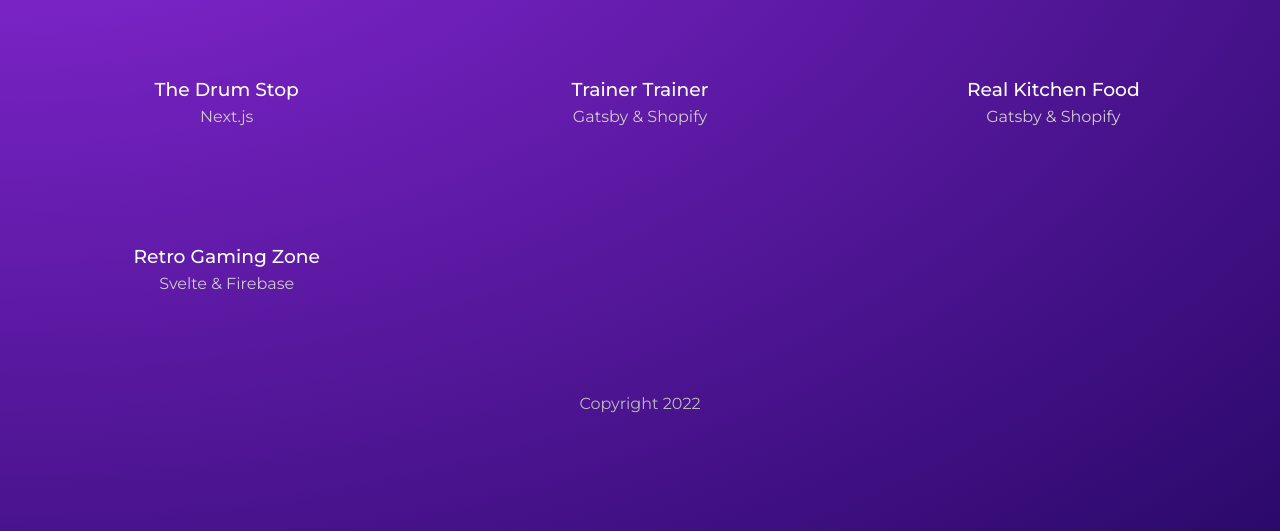
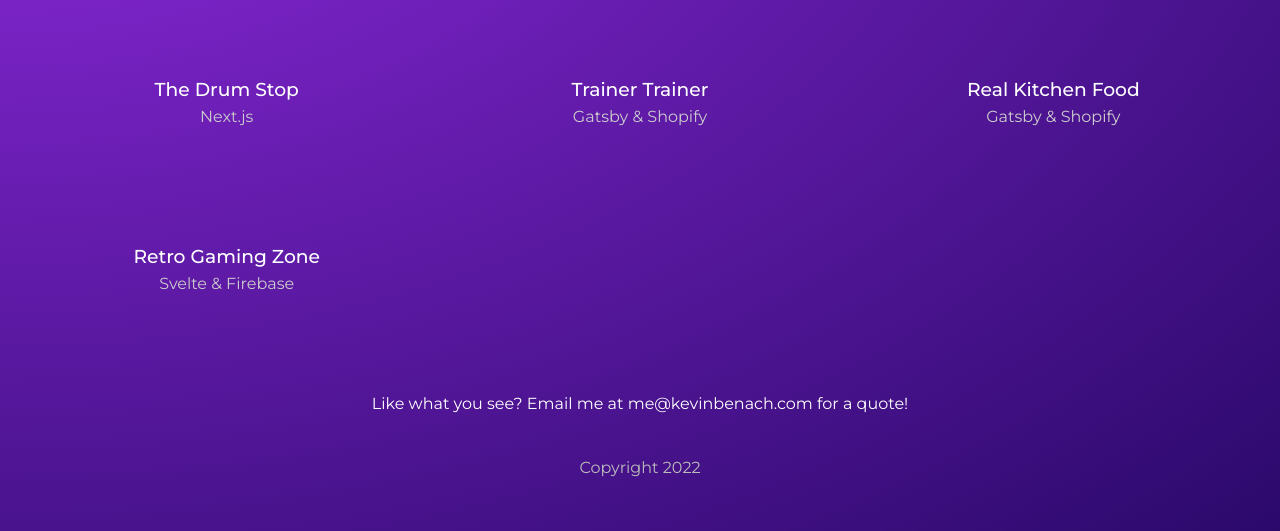
Before and after one commit to kevinbenach/gatsby-tutorial, a Gatsby site: page /projects in a window 1280 px wide. Shown: the part 269-800 px from the top of the page. Built offline with nearby package versions, Linux system fonts and the light colour scheme; Gatsby itself is replaced by a stand-in of ours.

Commit message:
Added data from multiple queries to projects component

```diff
--- a/src/pages/projects/index.js
+++ b/src/pages/projects/index.js
@@ -22,6 +22,7 @@
             </Link>
           ))}
         </div>
+        <p>Like what you see? Email me at {contact} for a quote!</p>
       </div>
     </Layout>
   );
```
